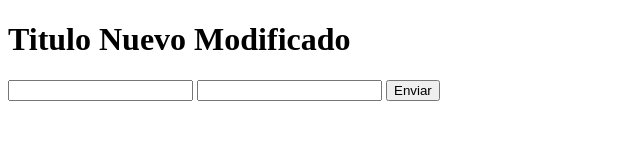
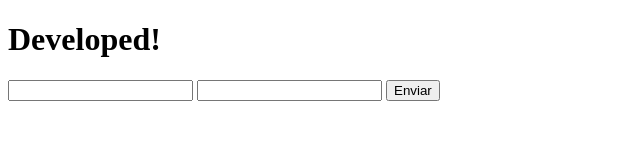
Before and after one commit to lalaflan/Version2, a plain HTML site: page index.html in a window 1280 px wide. Shown: the whole page, without its empty margins (0-640 px from the left). Drawn offline with Linux system fonts and the light colour scheme.

Commit message:
Primer develop

```diff
--- a/index.html
+++ b/index.html
@@ -6,7 +6,7 @@
   </head>
   <body>
 <h1>
-  Titulo Nuevo Modificado
+  Developed!
 </h1>
 <form action="#" method="get">
     <input type="text" name="firstName" id="firstName">
```
